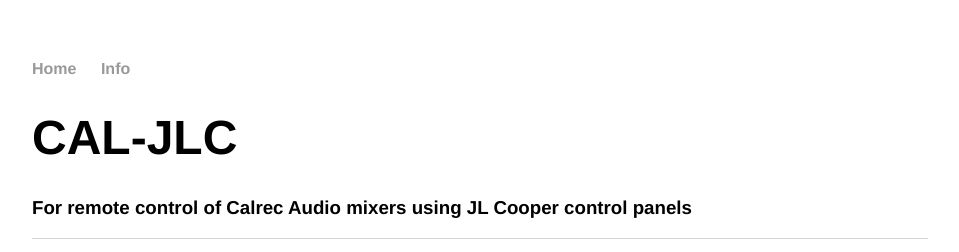
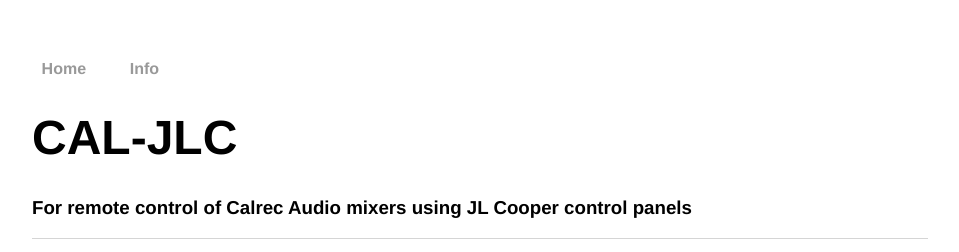
Before and after one commit to caljlc/CAL-JLC, a Jekyll site: the page built from docs/index.html, in a window 1280 px wide. Shown: the top 252 px of the page, without its empty margins (160-1119 px from the left). Built offline with Jekyll 4.4.1, drawn with Linux system fonts in a browser that asks for light colours.

Commit message:
Update main.css

```diff
--- a/docs/css/main.css
+++ b/docs/css/main.css
@@ -6,11 +6,11 @@
 
 ul {
     list-style:none;
-    padding: 1em;
+    padding: 0.8em;
 }
 
 li {
-    /*padding: 1em;*/
+    padding: 0.6em;
 }
 
 nav ul, footer ul {
```
